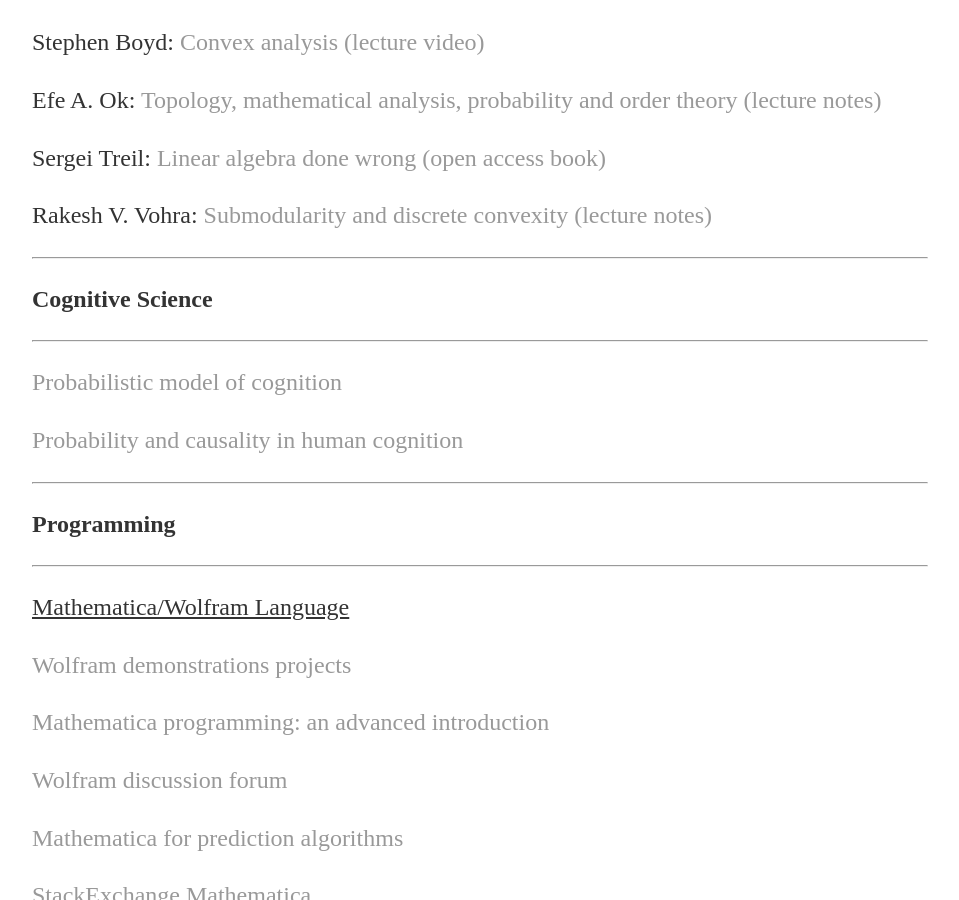
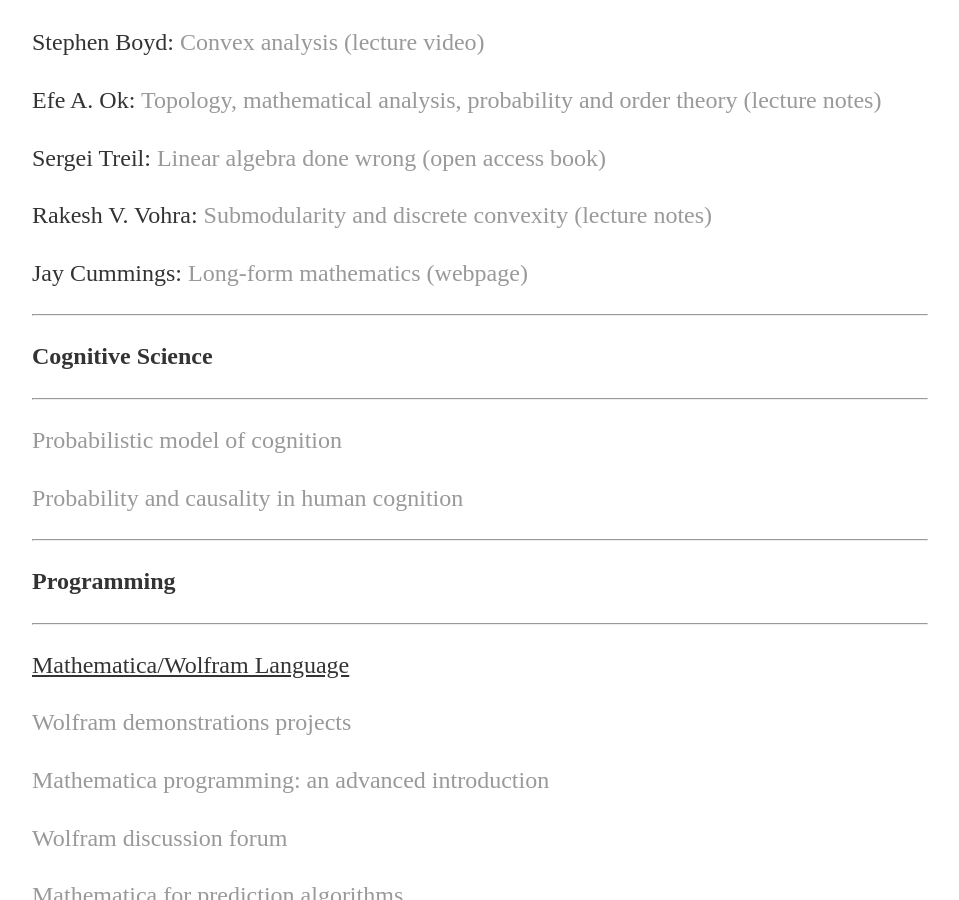
Before and after one commit to zlchurch/zlchurch.github.io, a Jekyll site: the page built from links/index.md, in a window 1280 px wide and 900 px high, scrolled down 1735 px. Shown: the whole window, without its empty margins (160-1119 px from the left). Built offline with Jekyll 4.4.1, drawn with Linux system fonts in a browser that asks for light colours.

Commit message:
no message

```diff
--- a/links/index.md
+++ b/links/index.md
@@ -76,6 +76,10 @@
 
 Rakesh V. Vohra: [Submodularity and discrete convexity (lecture notes)](https://docs.google.com/viewer?a=v&pid=sites&srcid=ZGVmYXVsdGRvbWFpbnxxdWFlcmVyZXZlcnVtOXxneDo2YjM0ZmZmYjIxYzUwMWY)
 
+Jay Cummings: [Long-form mathematics  (webpage)](https://longformmath.com)
+
+
+
 ------
 
 **Cognitive Science**
```
